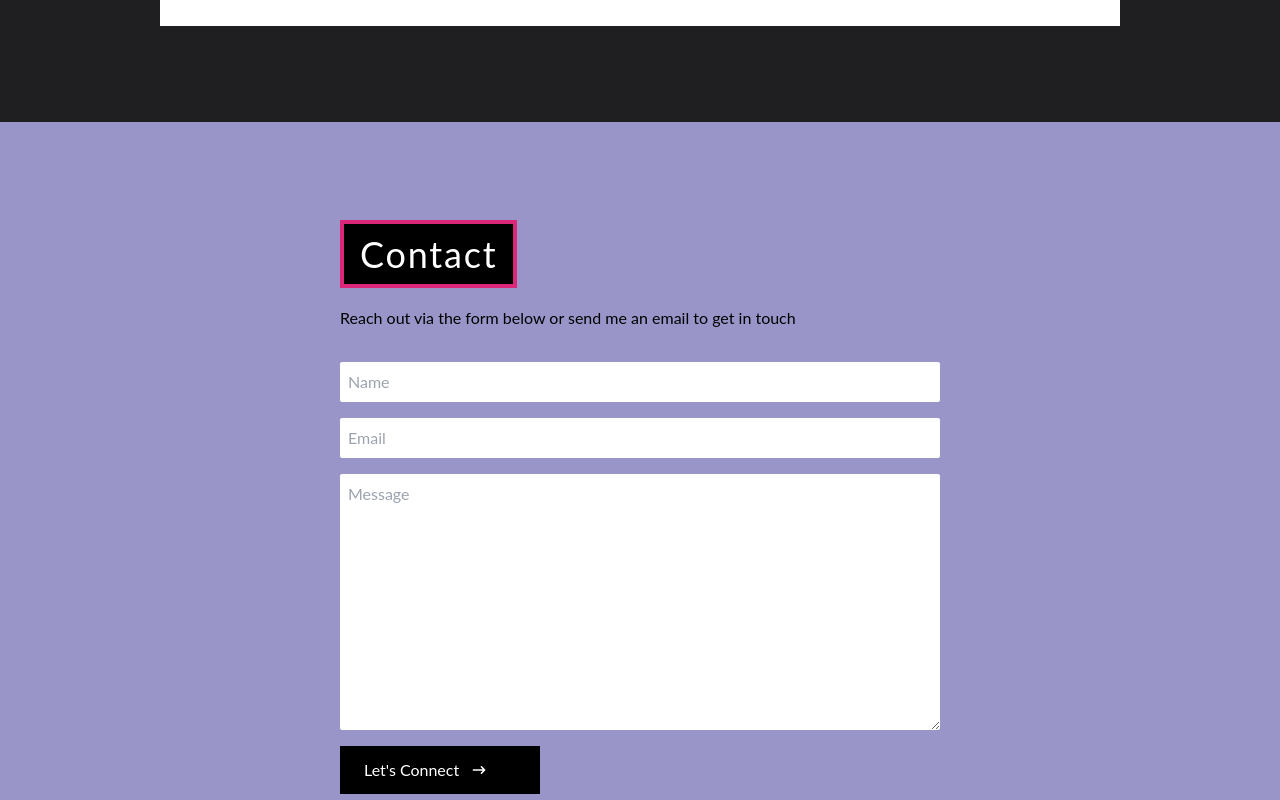
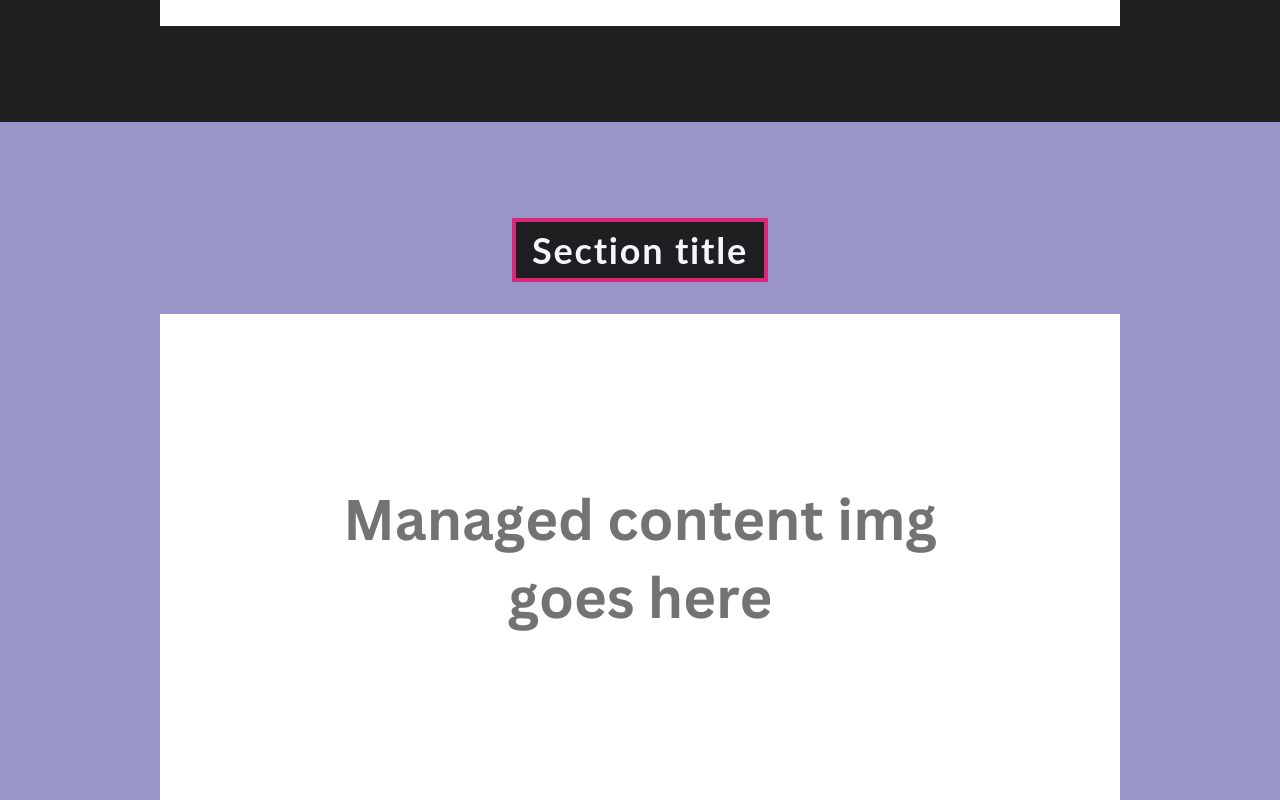
Before and after one commit to christinamullen/christina-portfolio, a React (Create React App) app: page /UXCaseStudyWW in a window 1280 px wide. Shown: the part 9000-9800 px from the top of the page. Built offline with nearby package versions, Linux system fonts and the light colour scheme.

Commit message:
purple slide component for large image

```diff
--- a/src/App.js
+++ b/src/App.js
@@ -21,6 +21,7 @@ import EmpathyMap from "./components/EmpathyMap";
 import FeaturesImages from "./components/FeaturesImages";
 import Sections from "./components/Sections";
 import Slide from "./components/Slide";
+import SlidePurple from "./components/SlidePurple";
 
 
 function App() {
@@ -42,7 +43,7 @@ function App() {
               </div>
             } />
              <Route path="/UICaseStudyHC" element={<div><UICaseStudyHC /> <PersonaL /><Features /><SiteArchitecture /><Takeaways/><Work />< Contact /></div>} />
-            <Route path="/UXCaseStudyWW" element={<div><UXCaseStudyWW /><UserResearch /> <PersonaL /><EmpathyMap /><PersonaL /><EmpathyMap /><Slide /><PovHMW /> <FeaturesImages /><Sections /><Slide /><Contact /></div>} />
+            <Route path="/UXCaseStudyWW" element={<div><UXCaseStudyWW /><UserResearch /> <PersonaL /><EmpathyMap /><PersonaL /><EmpathyMap /><Slide /><PovHMW /> <FeaturesImages /><Sections /><Slide /> <SlidePurple /><Contact /></div>} />
             <Route path="/WebDesignII" element={<WebDesignII />} />
           </Routes>
         </div>
--- /dev/null
+++ b/src/components/SlidePurple.jsx
@@ -0,0 +1,13 @@
+import React from 'react'
+import dummy from '../assets/images/dummy.png'
+
+const SiteArchitecture = () => {
+    return (
+        <div name="architecture" className='w-full mx-auto py-16 flex flex-col items-center justify-center bg-[#9995C8]'>
+            <h1 className='sm:text-4xl font-bold inline border-4 px-4 py-2 mt-8 tracking-wider bg-[#1F1F21] border-pink-600 text-[#F5F5FA]'>Section title</h1>
+            <img className='max-h-[640px] mx-auto p-8' src={dummy} alt='app architecture' />
+        </div>
+    )
+}
+
+export default SiteArchitecture
--- a/src/components/UXCaseStudyWW.jsx
+++ b/src/components/UXCaseStudyWW.jsx
@@ -1,7 +1,6 @@
 import React from 'react'
 import { HiArrowNarrowRight } from 'react-icons/hi'
 import ww from '../assets/images/WW.png'
-
 
 const UXCaseStudyWW = () => {
   return (
@@ -13,7 +12,7 @@ const UXCaseStudyWW = () => {
             <h2 className='text-white text-1xl sm:text-2xl font-bold py-4'>UX Design • UX Research • Figma • Prototyping</h2>
             <p className='text-[#8892b0] py-4 max-w-[700px]'>User Experience Design project for a Homestay travel app to connect travelers and host families.</p>
             <button className='max-w-[200px] text-white bg-black border-2 border-white-300 px-6 py-3 my-4 flex items-center hover:bg-pink-600 border-pink-600'
-              onClick={() => window.location.href = 'https://www.figma.com/proto/u3cuuuWqyHyOsbnLPuvQve/Pitch-Deck-Christina?type=design&node-id=0-1&t=g0tySnhpzsp8LF68-0&scaling=contain&starting-point-node-id=282%3A8487&show-proto-sidebar=1'}> Prototype
+              onClick={() => window.location.href = 'https://www.figma.com/proto/tHheHUfhaYj3cZ4dmacK2O/WW-wireframes?type=design&node-id=0-1&t=oyWl4lrUdgYxim4q-0&scaling=contain&starting-point-node-id=34%3A1270&show-proto-sidebar=1'}> Prototype
               <span className='hover:pl-4 duration-300'>
                 <HiArrowNarrowRight className='ml-3' />
               </span>
```
Also changed, not shown: src/assets/images/mazeSlide.svg (added).
